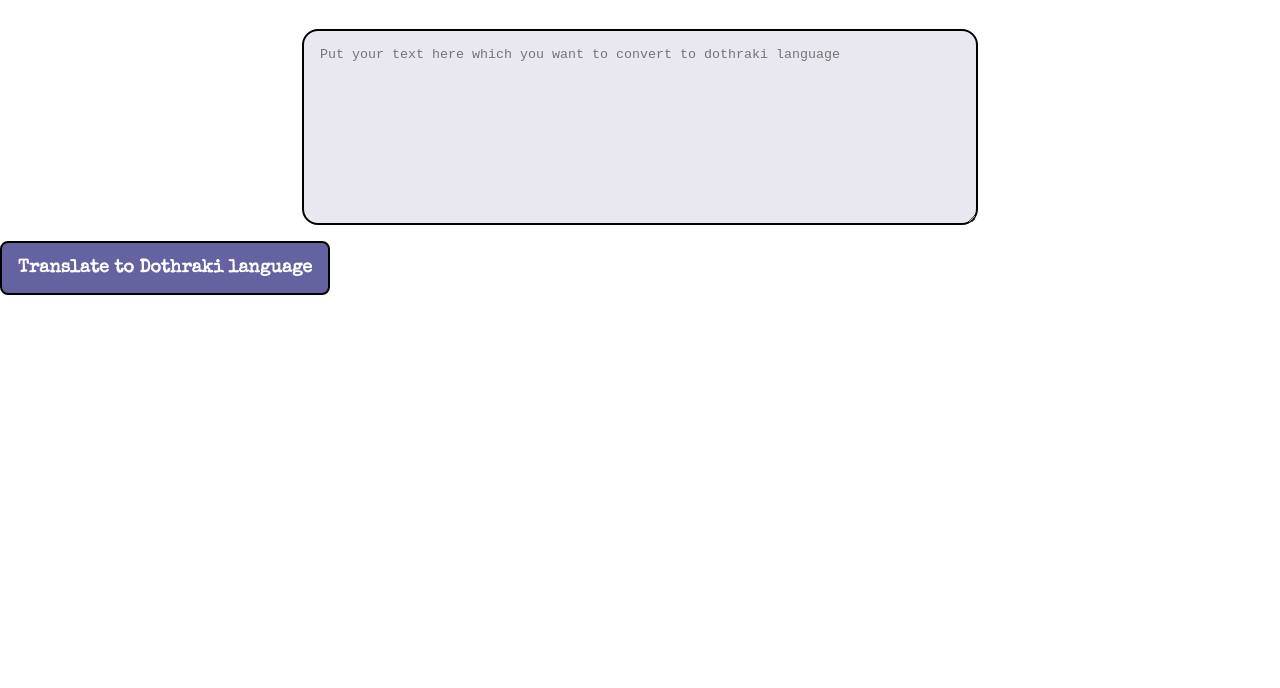
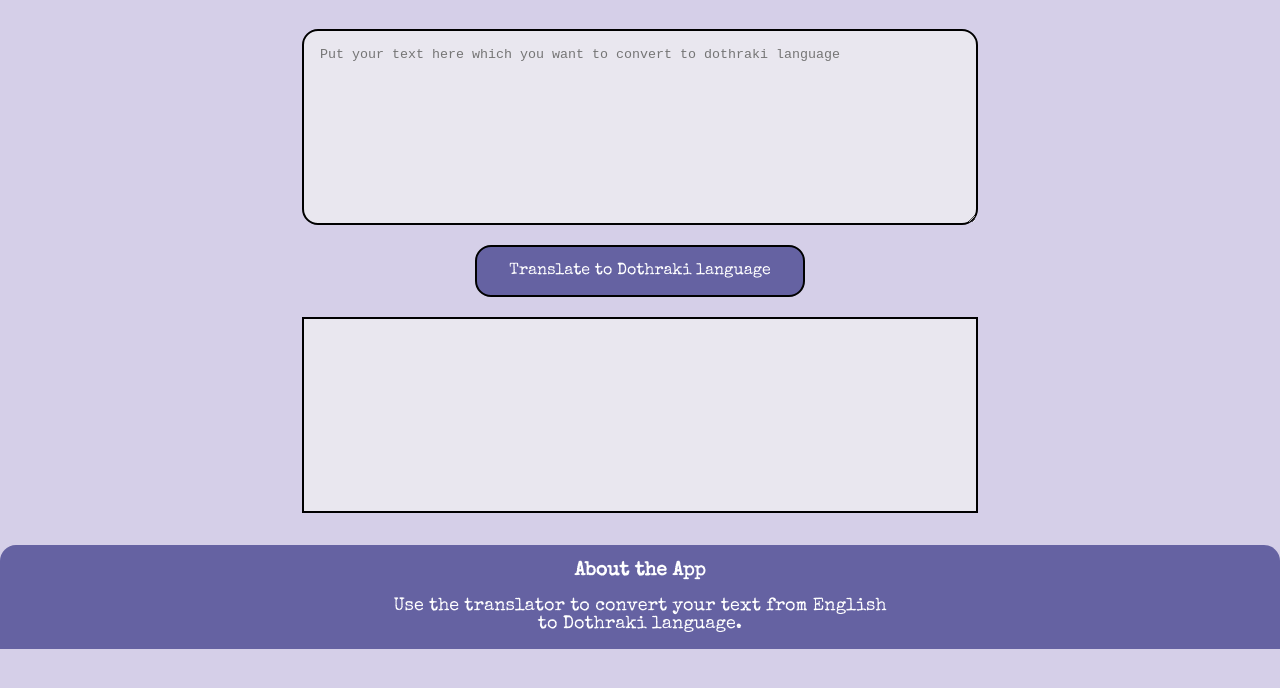
Before and after one commit to divyangana98/dothraki-translator, a plain HTML site: page index.html in a window 1280 px wide. Shown: the part 100-788 px from the top of the page. Drawn offline with nearby package versions, Linux system fonts and the light colour scheme.

Commit message:
Added footer, style and translation url

```diff
--- a/app.js
+++ b/app.js
@@ -0,0 +1,29 @@
+var txtInput = document.querySelector("#txt-input");
+var btnTranslate = document.querySelector("#btn-translate");
+var outputDiv = document.querySelector("#output");
+
+var serverURL = "https://api.funtranslations.com/translate/dothraki.json";
+
+function getTranslationURL(text){
+    return serverURL + "?" + "text="+ text;
+}
+
+function errorHandler(error){
+    console.log("Error is "+error);
+    alert("Maximum limit of translation has been reached. Please try again after sometime.");
+}
+
+function clickHandler(){
+
+    var inputText = txtInput.value;
+
+    fetch(getTranslationURL(inputText))
+        .then(response => response.json())
+        .then(json=>{
+            var outputText = json.contents.translated;
+            outputDiv.innerText = outputText;
+        })
+        .catch(errorHandler)
+}
+
+btnTranslate.addEventListener("click",clickHandler);
--- a/index.html
+++ b/index.html
@@ -12,11 +12,19 @@
             <h1 class="headingtext">Dothraki Translator</h1>
         </header>
 
-        <textarea placeholder="Put your text here which you want to convert to dothraki language"></textarea>
+        <textarea id="txt-input" placeholder="Put your text here which you want to convert to dothraki language"></textarea>
 
+        <div class="translate-button">
         <button id="btn-translate">Translate to Dothraki language</button>
+        </div>
 
         <div id="output"></div>
+        <footer class="footer">
+            <div class="footer-heading">About the App</div>
+            <div class="paragraph">
+                <p> Use the translator to convert your text from English to Dothraki language.</p>
+            </div>
+        </footer>
 
         <script src="app.js" type="text/javascript"></script>
     </body>
--- a/style.css
+++ b/style.css
@@ -9,6 +9,7 @@
 body{
     font-family: 'Special Elite', cursive;
     margin:0rem;
+    background-color: #D5CFE8;
     /* background-color: var(--background-color); */
 }
 
@@ -39,15 +40,65 @@
 
 }
 
-button{
+.translate-button{
+    text-align: center;
+    margin:1rem;
+}
+#btn-translate{
+    background-color:var(--primary-color);
+    border: 2px solid black;
+    color: white;
+    padding: 1rem 2rem;
+    text-align: center;
+    display: inline-block;
+    font-size: 16px;
+    margin: 4px 2px;
+    cursor:pointer;
+    font-family: 'Special Elite', cursive;
+    border-radius: 1rem;
+}
+
+#btn-translate:hover{
+    background-color: black;
+}
+
+#output {
     border:2px solid black;
+
+    width:50%;
+    height:20vh;
     padding:1rem;
-    cursor: pointer;
+    display:block;
+    margin:auto;
+    overflow:scroll;
+    background-color: var(--background-color);
+}
+
+.footer{
     background-color: var(--primary-color);
-    color: white;
-    font-family: 'Special Elite', cursive;
+    margin-top: 2rem;
+    border-radius:1rem 1rem 0rem 0rem ;
+    color:white;
+}
+
+.footer .footer-heading{
+    text-align:center;
+    margin:0px;
+    padding-top:1rem;
+    padding-bottom: 0.5rem;
+    font-size: larger;
+    font-weight:bold;
+
+}
+
+p{
+    margin-bottom: 0px;
+    padding-top:0.5rem;
+    padding-bottom:1rem;
+    text-align: center;
+    margin-top: 0px;
     font-size: large;
-    font-weight: bold;
-    border-radius: 0.5rem;
+    width:40%;
     margin:auto;
+
 }
```
